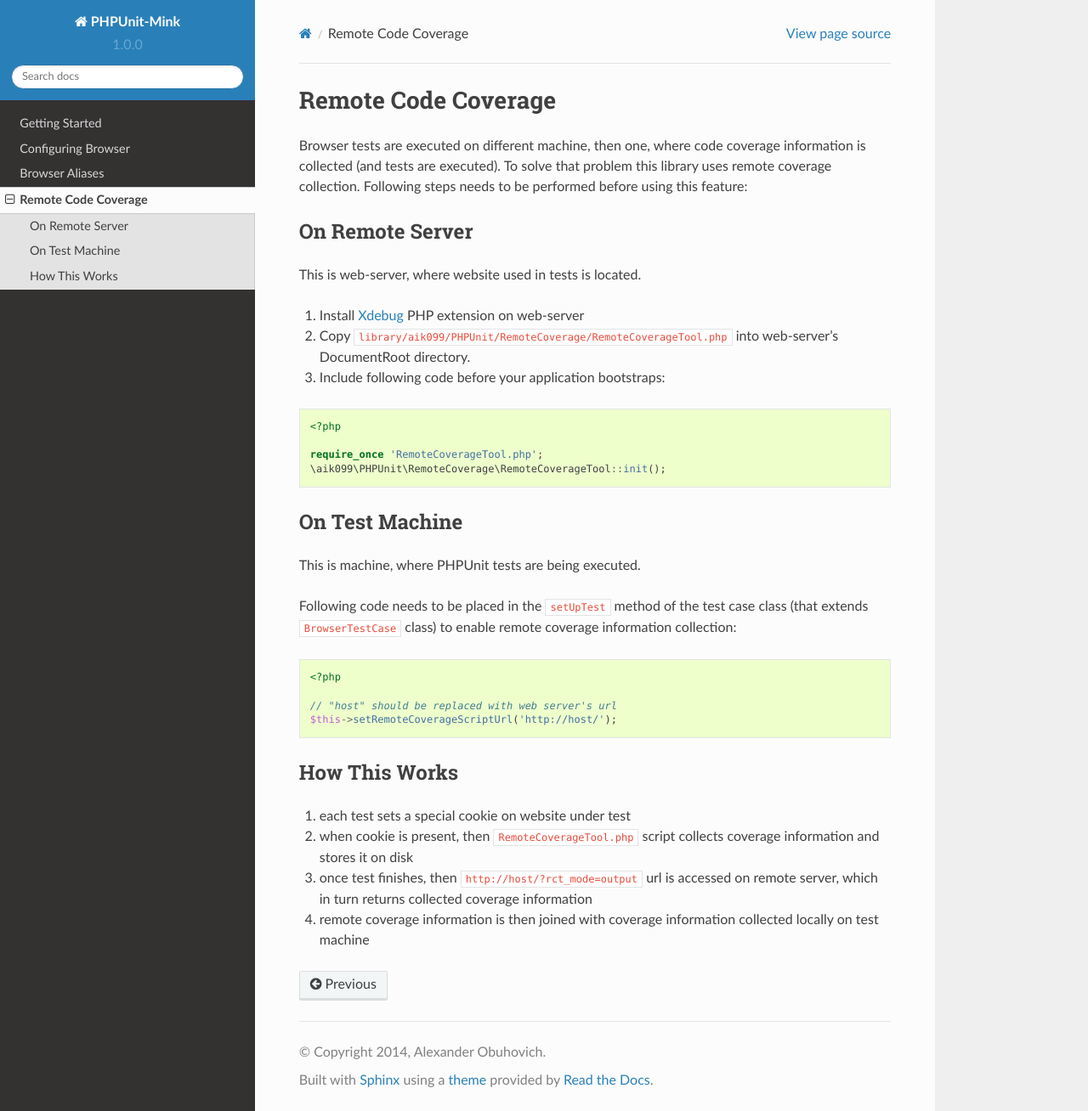
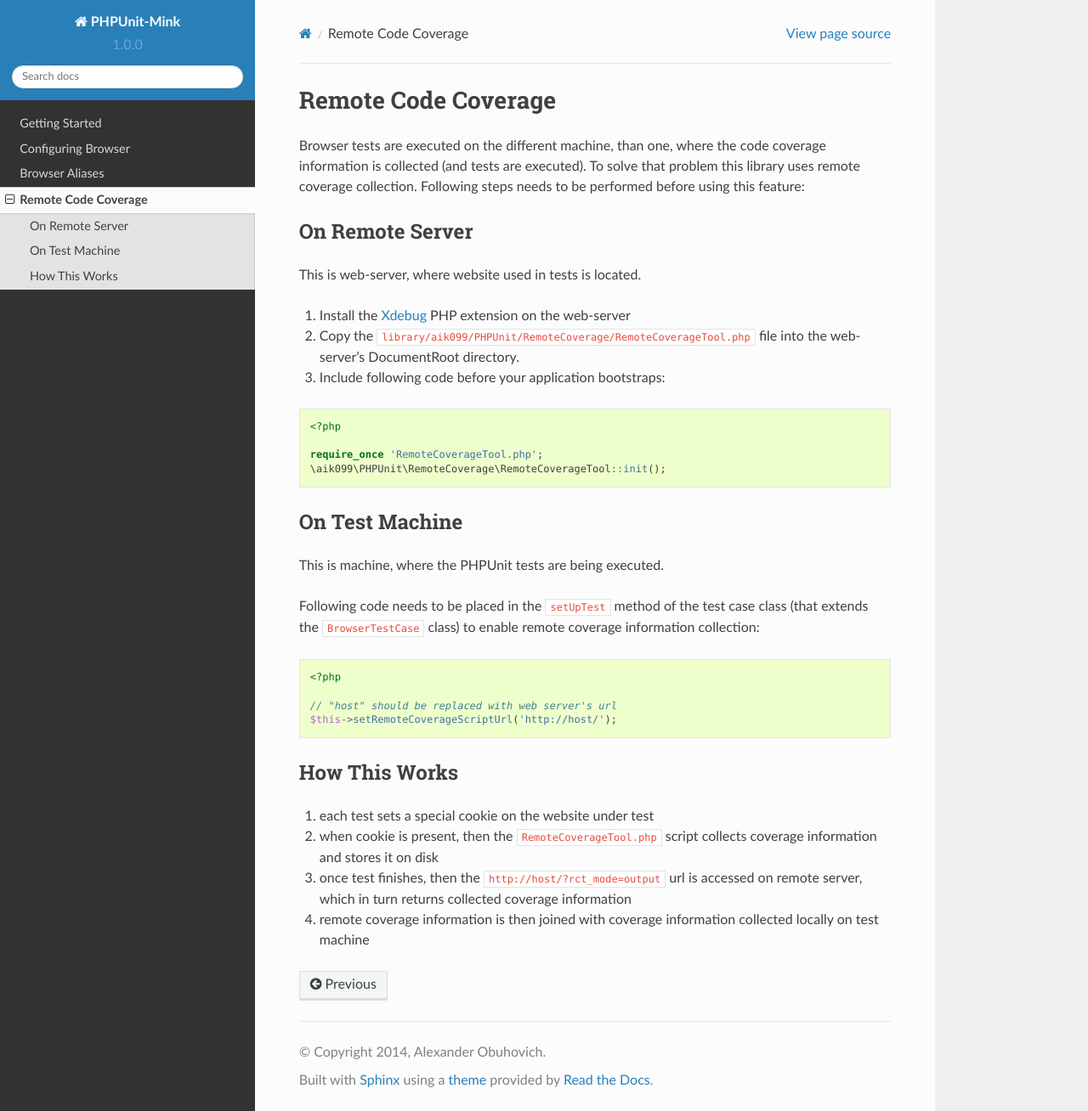
Before and after one commit to minkphp/phpunit-mink, a Sphinx documentation site: the page built from docs/remote-code-coverage.rst, in a window 1280 px wide and 1308 px high. Shown: the whole window at 85% size. Built offline with Sphinx 7.4.7 and the Read the Docs theme 2.0.0, drawn with Linux system fonts in a browser that asks for light colours.

Commit message:
Correcting errors in the documentation

```diff
--- a/docs/index.rst
+++ b/docs/index.rst
@@ -27,7 +27,7 @@ Service Integrations
 .. |BrowserStack| image:: /assets/images/browserstack_logo.png
 .. _BrowserStack: https://www.browserstack.com/
 
-.. _`Mink`: https://github.com/Behat/Mink
+.. _`Mink`: https://github.com/minkphp/Mink
 
 .. toctree::
    :maxdepth: 2
--- a/docs/remote-code-coverage.rst
+++ b/docs/remote-code-coverage.rst
@@ -1,6 +1,6 @@
 Remote Code Coverage
 ====================
-Browser tests are executed on different machine, then one, where code coverage information is collected
+Browser tests are executed on the different machine, than one, where the code coverage information is collected
 (and tests are executed). To solve that problem this library uses remote coverage collection. Following
 steps needs to be performed before using this feature:
 
@@ -8,8 +8,8 @@ On Remote Server
 ^^^^^^^^^^^^^^^^
 This is web-server, where website used in tests is located.
 
-#. Install `Xdebug <http://xdebug.org/>`_ PHP extension on web-server
-#. Copy ``library/aik099/PHPUnit/RemoteCoverage/RemoteCoverageTool.php`` into web-server's DocumentRoot directory.
+#. Install the `Xdebug`_ PHP extension on the web-server
+#. Copy the ``library/aik099/PHPUnit/RemoteCoverage/RemoteCoverageTool.php`` file into the web-server's DocumentRoot directory.
 #. Include following code before your application bootstraps:
 
 .. code-block:: php
@@ -21,9 +21,9 @@ This is web-server, where website used in tests is located.
 
 On Test Machine
 ^^^^^^^^^^^^^^^
-This is machine, where PHPUnit tests are being executed.
+This is machine, where the PHPUnit tests are being executed.
 
-Following code needs to be placed in the ``setUpTest`` method of the test case class (that extends ``BrowserTestCase``
+Following code needs to be placed in the ``setUpTest`` method of the test case class (that extends the ``BrowserTestCase``
 class) to enable remote coverage information collection:
 
 .. code-block:: php
@@ -35,7 +35,9 @@ class) to enable remote coverage information collection:
 
 How This Works
 ^^^^^^^^^^^^^^
-#. each test sets a special cookie on website under test
-#. when cookie is present, then ``RemoteCoverageTool.php`` script collects coverage information and stores it on disk
-#. once test finishes, then ``http://host/?rct_mode=output`` url is accessed on remote server, which in turn returns collected coverage information
+#. each test sets a special cookie on the website under test
+#. when cookie is present, then the ``RemoteCoverageTool.php`` script collects coverage information and stores it on disk
+#. once test finishes, then the ``http://host/?rct_mode=output`` url is accessed on remote server, which in turn returns collected coverage information
 #. remote coverage information is then joined with coverage information collected locally on test machine
+
+.. _`Xdebug`: https://xdebug.org/
```
Also changed, not shown: docs/browser-aliases.rst (+6 -6 lines), docs/configuration.rst (+26 -26 lines), docs/getting-started.rst (+19 -19 lines), 2 other files.
